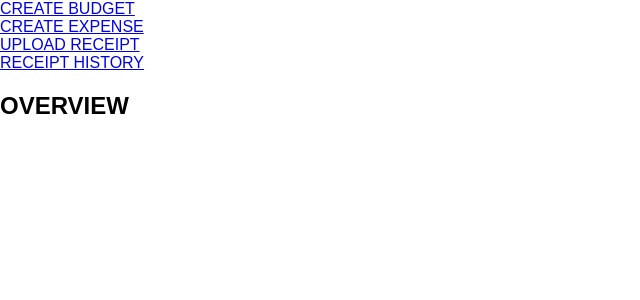
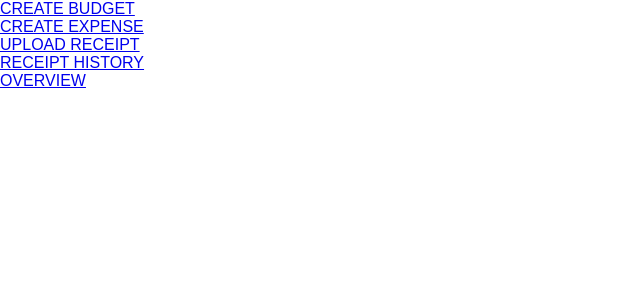
Before and after one commit to girOly/sav-r, a React (Create React App) app in the folder client/: page / in a window 1280 px wide. Shown: the top 300 px of the page, without its empty margins (0-640 px from the left). Built offline with nearby package versions, Linux system fonts and the light colour scheme.

Commit message:
react routes created, dummy components created

```diff
--- a/client/src/App.js
+++ b/client/src/App.js
@@ -7,6 +7,7 @@ import Application from "./components/Application";
 import CreateBudget from "./components/Create-budget";
 import CreateExpense from "./components/Create-expense";
 import ReceiptHistory from "./components/Receipt-history";
+import Overview from "./components/Overview";
 import useApplicationData from "./hooks/useApplicationData";
 function App() {
   return (
@@ -16,6 +17,7 @@ function App() {
       <Route path="/create_budget/" component={CreateBudget} />
       <Route path="/create_expense/" component={CreateExpense} />
       <Route path="/receipt_history/" component={ReceiptHistory} />
+      <Route path="/overview/" component={Overview} />
     </Router>
   );
 }
--- /dev/null
+++ b/client/src/components/Overview.js
@@ -0,0 +1,11 @@
+import React from "react";
+import { BrowserRouter as Router, Route, Link } from "react-router-dom";
+
+export default function Overview(props) {
+  return (
+    <div>
+      <Link to="/">MENU</Link>
+      <h1>Overview</h1>
+    </div>
+  );
+}
--- a/client/src/components/menu.js
+++ b/client/src/components/menu.js
@@ -20,7 +20,7 @@ export default function Menu(props) {
           <Link to="/receipt_history/">RECEIPT HISTORY</Link>
         </section>
         <section className="menu-button">
-          <h1>OVERVIEW</h1>
+          <Link to="/overview/">OVERVIEW</Link>
         </section>
       </main>
     </React.Fragment>
```
Also changed, not shown: 1 other file (tests, documents, lock files or other folders).
